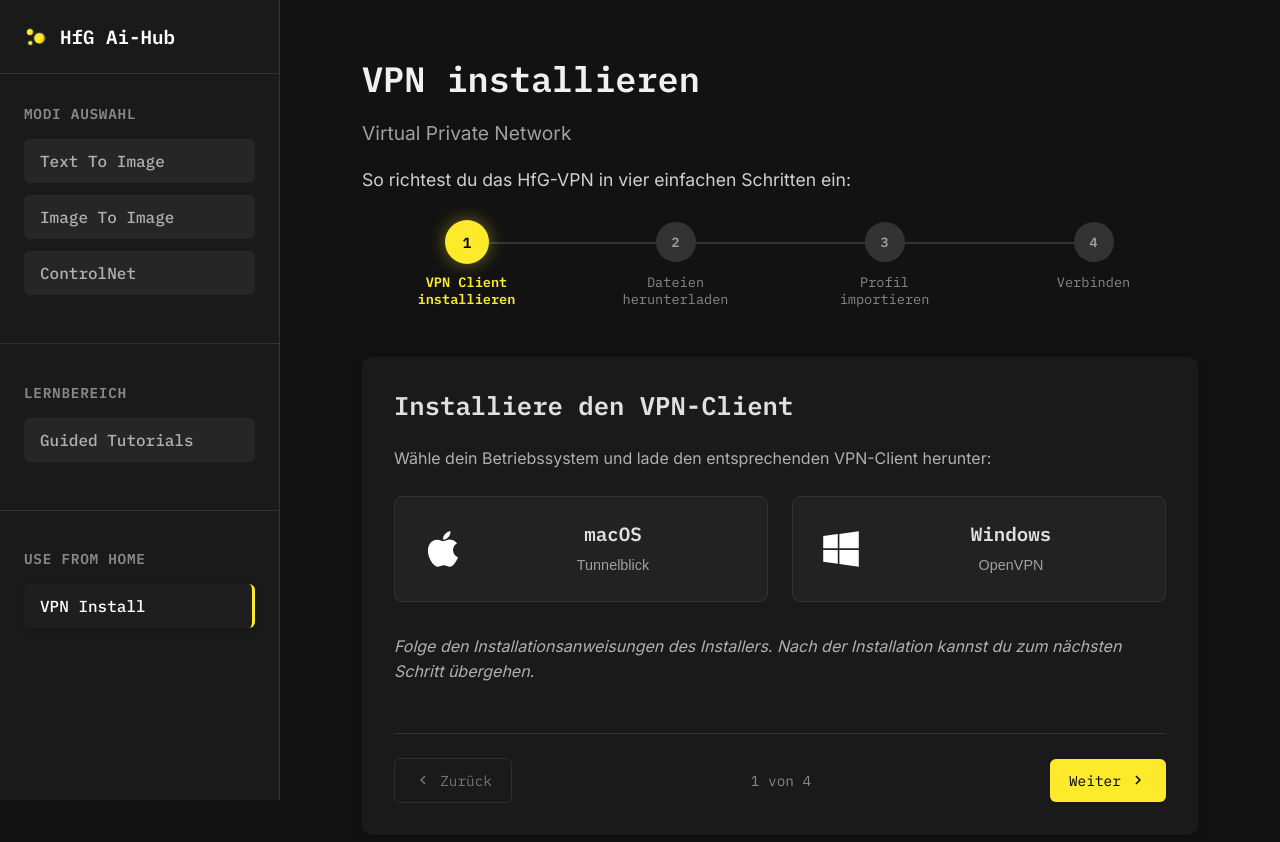
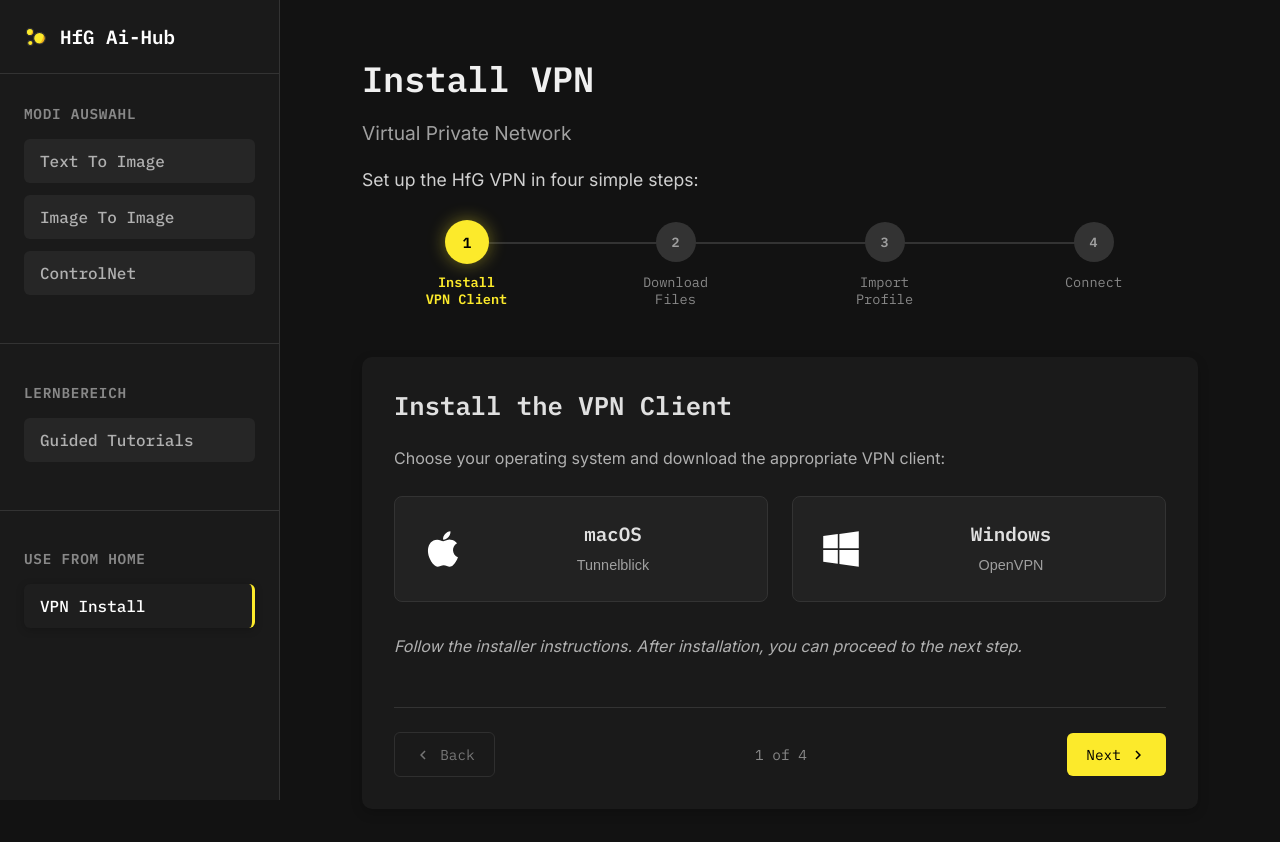
Before and after one commit to hfg-gmuend/stablehub.aid-lab.hfg-gmuend.de, a SvelteKit app: page /vpn-install in a window 1280 px wide. Shown: the top 842 px of the page. Built offline with nearby package versions, Linux system fonts and the light colour scheme.

Commit message:
feat: Übersetze VPN Installationsanweisungen ins Englische und aktualisiere Schritt-Titel

```diff
--- a/src/routes/vpn-install/+page.svelte
+++ b/src/routes/vpn-install/+page.svelte
@@ -26,10 +26,10 @@
 
   // Definition der Schritte
   const steps: Step[] = [
-    { id: 0, title: "VPN Client\ninstallieren" },
-    { id: 1, title: "Dateien\nherunterladen" },
-    { id: 2, title: "Profil\nimportieren" },
-    { id: 3, title: "Verbinden" }
+    { id: 0, title: "Install\nVPN Client" },
+    { id: 1, title: "Download\nFiles" },
+    { id: 2, title: "Import\nProfile" },
+    { id: 3, title: "Connect" }
   ];
 
   // Navigation zwischen den Schritten
@@ -82,12 +82,12 @@
   <main class="main-content">
     <div class="vpn-container">
       <div class="vpn-header">
-        <h1>VPN installieren</h1>
+        <h1>Install VPN</h1>
         <p class="subtitle">Virtual Private Network</p>
       </div>
 
       <div class="vpn-content">
-        <p class="instruction-text">So richtest du das HfG-VPN in vier einfachen Schritten ein:</p>
+        <p class="instruction-text">Set up the HfG VPN in four simple steps:</p>
 
         <!-- Stepper -->
         <div class="stepper">
@@ -120,8 +120,8 @@
           <!-- Schritt 1: VPN Client installieren -->
           {#if activeStep === 0}
             <div class="step-panel">
-              <h2>Installiere den VPN-Client</h2>
-              <p>Wähle dein Betriebssystem und lade den entsprechenden VPN-Client herunter:</p>
+              <h2>Install the VPN Client</h2>
+              <p>Choose your operating system and download the appropriate VPN client:</p>
 
               <div class="os-selection">
                 <button class="os-card" on:click={() => downloadClient('mac')} on:keydown={e => e.key === 'Enter' && downloadClient('mac')}>
@@ -141,32 +141,32 @@
                 </button>
               </div>
 
-              <p class="help-text">Folge den Installationsanweisungen des Installers. Nach der Installation kannst du zum nächsten Schritt übergehen.</p>
+              <p class="help-text">Follow the installer instructions. After installation, you can proceed to the next step.</p>
             </div>
           {/if}
 
           <!-- Schritt 2: Dateien herunterladen -->
           {#if activeStep === 1}
             <div class="step-panel">
-              <h2>Dateien herunterladen</h2>
-              <p>Lade die VPN-Konfigurationsdateien für dein Profil herunter. Du benötigst beide Dateien für die vollständige Konfiguration:</p>
+              <h2>Download Files</h2>
+              <p>Download the VPN configuration files for your profile. You need both files for the complete configuration:</p>
 
               <div class="download-section">
                 <div class="config-downloads">
                   <a href={configLinks.client201} class="download-button" target="_blank">
                     <svg viewBox="0 0 24 24" class="download-icon"><path d="M19 9h-4V3H9v6H5l7 7 7-7zM5 18v2h14v-2H5z"/></svg>
-                    Client.201.zip herunterladen
+                    Download Client.201.zip
                   </a>
 
                   <a href={configLinks.client202} class="download-button" target="_blank">
                     <svg viewBox="0 0 24 24" class="download-icon"><path d="M19 9h-4V3H9v6H5l7 7 7-7zM5 18v2h14v-2H5z"/></svg>
-                    Client.202.zip herunterladen
+                    Download Client.202.zip
                   </a>
                 </div>
 
                 <div class="download-info">
-                  <p>Diese ZIP-Dateien enthalten die notwendigen Konfigurationen (.ovpn-Dateien) für den Zugang zum HfG-Netzwerk.</p>
-                  <p>Nachdem du beide Dateien heruntergeladen hast, entpacke sie und bewahre sie für den nächsten Schritt auf.</p>
+                  <p>These ZIP files contain the necessary configurations (.ovpn files) to access the HfG network.</p>
+                  <p>After downloading both files, extract them and keep them for the next step.</p>
                 </div>
               </div>
             </div>
@@ -175,26 +175,26 @@
           <!-- Schritt 3: Profil importieren -->
           {#if activeStep === 2}
             <div class="step-panel">
-              <h2>Profile importieren</h2>
-              <p>Importiere die heruntergeladenen und entpackten .ovpn-Dateien in deinen VPN-Client:</p>
+              <h2>Import Profiles</h2>
+              <p>Import the downloaded and extracted .ovpn files into your VPN client:</p>
 
               <div class="import-instructions">
                 <div class="instruction-card">
-                  <h3>Für macOS (Tunnelblick):</h3>
+                  <h3>For macOS (Tunnelblick):</h3>
                   <ol>
-                    <li>Doppelklicke auf die heruntergeladene .ovpn-Datei</li>
-                    <li>Tunnelblick wird automatisch geöffnet</li>
-                    <li>Bestätige den Import, indem du auf "Installieren" klickst</li>
-                    <li>Gib dein Systempasswort ein, wenn du dazu aufgefordert wirst</li>
+                    <li>Double-click on the downloaded .ovpn file</li>
+                    <li>Tunnelblick will open automatically</li>
+                    <li>Confirm the import by clicking "Install"</li>
+                    <li>Enter your system password when prompted</li>
                   </ol>
                 </div>
 
                 <div class="instruction-card">
-                  <h3>Für Windows (OpenVPN):</h3>
+                  <h3>For Windows (OpenVPN):</h3>
                   <ol>
-                    <li>Öffne OpenVPN GUI mit Administratorrechten</li>
-                    <li>Kopiere die .ovpn-Datei in den Ordner "config" im OpenVPN-Installationsverzeichnis</li>
-                    <li>Starte OpenVPN neu, um das neue Profil zu laden</li>
+                    <li>Open OpenVPN GUI with administrator privileges</li>
+                    <li>Copy the .ovpn file into the "config" folder in the OpenVPN installation directory</li>
+                    <li>Restart OpenVPN to load the new profile</li>
                   </ol>
                 </div>
               </div>
@@ -204,55 +204,55 @@
           <!-- Schritt 4: Verbinden -->
           {#if activeStep === 3}
             <div class="step-panel">
-              <h2>Mit dem VPN verbinden</h2>
-              <p>Jetzt kannst du dich mit dem HfG-Netzwerk verbinden:</p>
+              <h2>Connect to the VPN</h2>
+              <p>Now you can connect to the HfG network:</p>
 
               <div class="connect-instructions">
                 <div class="instruction-card">
-                  <h3>Für macOS (Tunnelblick):</h3>
+                  <h3>For macOS (Tunnelblick):</h3>
                   <ol>
-                    <li>Klicke auf das Tunnelblick-Symbol in der Menüleiste</li>
-                    <li>Wähle "HfG VPN" aus der Liste</li>
-                    <li>Klicke auf "Verbinden"</li>
-                    <li>Gib deine HfG-Zugangsdaten ein, wenn du dazu aufgefordert wirst</li>
-                    <li>Bestätige die 2-Faktor-Authentifizierung (siehe unten)</li>
+                    <li>Click on the Tunnelblick icon in the menu bar</li>
+                    <li>Select "HfG VPN" from the list</li>
+                    <li>Click "Connect"</li>
+                    <li>Enter your HfG credentials when prompted</li>
+                    <li>Confirm the 2-factor authentication (see below)</li>
                   </ol>
                 </div>
 
                 <div class="instruction-card">
-                  <h3>Für Windows (OpenVPN):</h3>
+                  <h3>For Windows (OpenVPN):</h3>
                   <ol>
-                    <li>Rechtsklicke auf das OpenVPN-Symbol im Systemtray</li>
-                    <li>Wähle "HfG VPN" und klicke auf "Verbinden"</li>
-                    <li>Gib deine HfG-Zugangsdaten ein, wenn du dazu aufgefordert wirst</li>
-                    <li>Bestätige die 2-Faktor-Authentifizierung (siehe unten)</li>
+                    <li>Right-click on the OpenVPN icon in the system tray</li>
+                    <li>Select "HfG VPN" and click "Connect"</li>
+                    <li>Enter your HfG credentials when prompted</li>
+                    <li>Confirm the 2-factor authentication (see below)</li>
                   </ol>
                 </div>
 
                 <div class="instruction-card auth-info">
-                  <h3>2-Faktor-Authentifizierung</h3>
-                  <p>Für die sichere Verbindung zum HfG-Netzwerk ist eine Zwei-Faktor-Authentifizierung notwendig:</p>
+                  <h3>2-Factor Authentication</h3>
+                  <p>For secure connection to the HfG network, two-factor authentication is required:</p>
                   <ol>
-                    <li>Nach Eingabe deiner Zugangsdaten wird eine Anfrage an die Microsoft Authenticator App auf deinem Smartphone gesendet</li>
-                    <li>Öffne die App und bestätige die Anfrage mit dem angezeigten Code</li>
-                    <li>Es erscheint ein Popup-Fenster, das dich auffordert, zwei Zahlen einzugeben</li>
-                    <li>Gib die angeforderten Zahlen ein, um die Verbindung herzustellen</li>
+                    <li>After entering your credentials, a request will be sent to the Microsoft Authenticator app on your smartphone</li>
+                    <li>Open the app and confirm the request with the displayed code</li>
+                    <li>A popup window will appear asking you to enter two numbers</li>
+                    <li>Enter the requested numbers to establish the connection</li>
                   </ol>
 
                   <div class="auth-note">
-                    <h4>Hinweis zur 2-Faktor-Authentifizierung:</h4>
-                    <p>Falls du eine andere 2-Faktor-Methode wie SMS oder Anruf eingerichtet hast, kann es zu Problemen kommen. In diesem Fall:</p>
+                    <h4>Note on 2-Factor Authentication:</h4>
+                    <p>If you have set up another 2-factor method like SMS or call, you may encounter issues. In this case:</p>
                     <ol>
-                      <li>Besuche <a href="https://mysignins.microsoft.com/security-info" target="_blank">mysignins.microsoft.com/security-info</a></li>
-                      <li>Melde dich mit deinem HfG-Konto an</li>
-                      <li>Passe deine Sicherheitseinstellungen an und aktiviere die Authentifizierung per App (Kennwort)</li>
+                      <li>Visit <a href="https://mysignins.microsoft.com/security-info" target="_blank">mysignins.microsoft.com/security-info</a></li>
+                      <li>Sign in with your HfG account</li>
+                      <li>Adjust your security settings and enable authentication via app (password)</li>
                     </ol>
                   </div>
                 </div>
 
                 <div class="success-message">
-                  <h3>Erfolg!</h3>
-                  <p>Nach erfolgreicher Authentifizierung bist du mit dem HfG-Netzwerk verbunden und kannst auf alle internen Ressourcen zugreifen.</p>
+                  <h3>Success!</h3>
+                  <p>After successful authentication, you are connected to the HfG network and can access all internal resources.</p>
                 </div>
               </div>
             </div>
@@ -262,11 +262,11 @@
           <div class="step-navigation">
             <button class="nav-button back" on:click={prevStep} disabled={activeStep === 0}>
               <svg viewBox="0 0 24 24" class="nav-icon"><path d="M15.41 7.41L14 6l-6 6 6 6 1.41-1.41L10.83 12l4.58-4.59z"/></svg>
-              Zurück
+              Back
             </button>
-            <div class="step-indicator">{activeStep + 1} von {steps.length}</div>
+            <div class="step-indicator">{activeStep + 1} of {steps.length}</div>
             <button class="nav-button next" on:click={nextStep} disabled={activeStep === steps.length - 1}>
-              Weiter
+              Next
               <svg viewBox="0 0 24 24" class="nav-icon"><path d="M8.59 16.59L10 18l6-6-6-6-1.41 1.41L13.17 12l-4.58 4.59z"/></svg>
             </button>
           </div>
```
